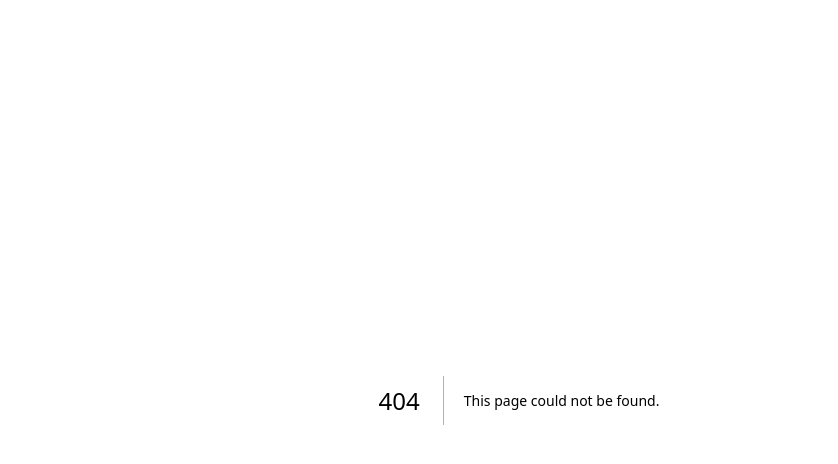
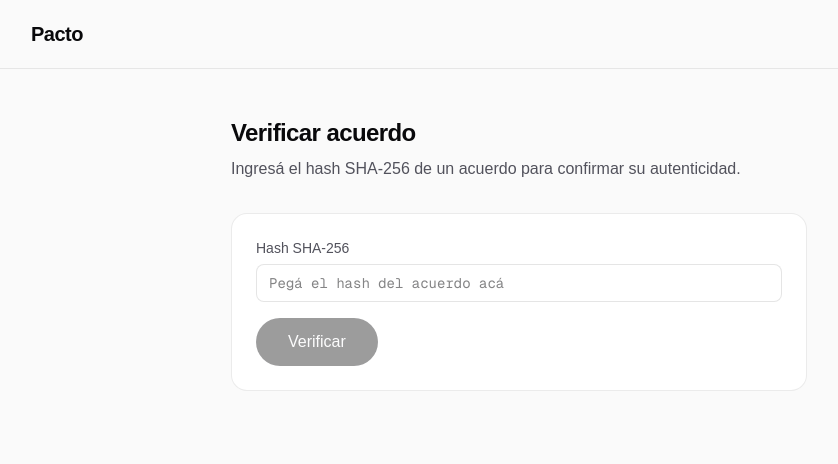
Before and after one commit to mgsen/allgree, a Next.js app: page /verificar in a window 1280 px wide. Before the commit this address had no page. Shown: the top 464 px of the page, without its empty margins (121-959 px from the left). Built offline with nearby package versions, Linux system fonts and the light colour scheme.

Commit message:
feat: página /verificar — verificación de integridad por hash SHA-256

```diff
--- a/src/app/crear/page.tsx
+++ b/src/app/crear/page.tsx
@@ -1,33 +1,9 @@
 "use client";
 
 import { useState } from "react";
+import Link from "next/link";
 import { jsPDF } from "jspdf";
-
-interface Parte {
-  nombre: string;
-  email: string;
-}
-
-interface Firma {
-  nombre: string;
-  fecha: string;
-  hora: string;
-}
-
-interface Acuerdo {
-  id: number;
-  clausulas: string[];
-  partes: {
-    proponente: Parte;
-    aceptante: Parte;
-  };
-  firmas: {
-    proponente: Firma;
-    aceptante: Firma;
-  };
-  hash: string;
-  timestamp: string;
-}
+import type { Acuerdo, Firma } from "@/types/acuerdo";
 
 interface Firmas {
   proponente?: Firma;
@@ -273,10 +249,19 @@ export default function CrearAcuerdo() {
   return (
     <div className="flex flex-1 flex-col bg-zinc-50 dark:bg-black">
       <header className="border-b border-black/[.08] dark:border-white/[.1]">
-        <div className="mx-auto flex max-w-5xl items-center px-6 py-5">
-          <span className="text-xl font-semibold tracking-tight text-zinc-950 dark:text-zinc-50">
+        <div className="mx-auto flex max-w-5xl items-center justify-between px-6 py-5">
+          <Link
+            href="/"
+            className="text-xl font-semibold tracking-tight text-zinc-950 dark:text-zinc-50"
+          >
             Pacto
-          </span>
+          </Link>
+          <Link
+            href="/verificar"
+            className="text-sm font-medium text-zinc-600 hover:text-zinc-950 dark:text-zinc-400 dark:hover:text-zinc-50"
+          >
+            Verificar acuerdo
+          </Link>
         </div>
       </header>
 
--- a/src/app/page.tsx
+++ b/src/app/page.tsx
@@ -1,11 +1,19 @@
+import Link from "next/link";
+
 export default function Home() {
   return (
     <div className="flex flex-1 flex-col bg-zinc-50 dark:bg-black">
       <header className="border-b border-black/[.08] dark:border-white/[.1]">
-        <div className="mx-auto flex max-w-5xl items-center px-6 py-5">
+        <div className="mx-auto flex max-w-5xl items-center justify-between px-6 py-5">
           <span className="text-xl font-semibold tracking-tight text-zinc-950 dark:text-zinc-50">
             Pacto
           </span>
+          <Link
+            href="/verificar"
+            className="text-sm font-medium text-zinc-600 hover:text-zinc-950 dark:text-zinc-400 dark:hover:text-zinc-50"
+          >
+            Verificar acuerdo
+          </Link>
         </div>
       </header>
 
@@ -19,12 +27,12 @@ export default function Home() {
             validez y trazabilidad, sin depender de trámites lentos ni
             costosos.
           </p>
-          <a
-            href="#"
+          <Link
+            href="/crear"
             className="mt-2 flex h-12 items-center justify-center rounded-full bg-zinc-950 px-8 text-base font-medium text-zinc-50 transition-colors hover:bg-zinc-800 dark:bg-zinc-50 dark:text-zinc-950 dark:hover:bg-zinc-200"
           >
             Crear acuerdo
-          </a>
+          </Link>
         </div>
       </main>
     </div>
--- /dev/null
+++ b/src/app/verificar/page.tsx
@@ -0,0 +1,130 @@
+"use client";
+
+import { useState } from "react";
+import Link from "next/link";
+import type { Acuerdo } from "@/types/acuerdo";
+
+type Resultado = "idle" | "encontrado" | "no-encontrado";
+
+function buscarAcuerdoPorHash(hash: string): Acuerdo | null {
+  const hashBuscado = hash.trim().toLowerCase();
+
+  for (let i = 0; i < localStorage.length; i++) {
+    const key = localStorage.key(i);
+    if (!key || !key.startsWith("acuerdo_")) continue;
+
+    const raw = localStorage.getItem(key);
+    if (!raw) continue;
+
+    try {
+      const acuerdo = JSON.parse(raw) as Acuerdo;
+      if (acuerdo.hash?.toLowerCase() === hashBuscado) {
+        return acuerdo;
+      }
+    } catch {
+      continue;
+    }
+  }
+
+  return null;
+}
+
+export default function VerificarAcuerdo() {
+  const [hashInput, setHashInput] = useState("");
+  const [resultado, setResultado] = useState<Resultado>("idle");
+  const [acuerdo, setAcuerdo] = useState<Acuerdo | null>(null);
+
+  function verificar() {
+    if (!hashInput.trim()) return;
+
+    const encontrado = buscarAcuerdoPorHash(hashInput);
+    setAcuerdo(encontrado);
+    setResultado(encontrado ? "encontrado" : "no-encontrado");
+  }
+
+  return (
+    <div className="flex flex-1 flex-col bg-zinc-50 dark:bg-black">
+      <header className="border-b border-black/[.08] dark:border-white/[.1]">
+        <div className="mx-auto flex max-w-5xl items-center px-6 py-5">
+          <Link
+            href="/"
+            className="text-xl font-semibold tracking-tight text-zinc-950 dark:text-zinc-50"
+          >
+            Pacto
+          </Link>
+        </div>
+      </header>
+
+      <main className="flex flex-1 justify-center px-6 py-12">
+        <div className="flex w-full max-w-xl flex-col gap-8">
+          <div className="flex flex-col gap-2">
+            <h1 className="text-2xl font-semibold tracking-tight text-zinc-950 dark:text-zinc-50">
+              Verificar acuerdo
+            </h1>
+            <p className="text-zinc-600 dark:text-zinc-400">
+              Ingresá el hash SHA-256 de un acuerdo para confirmar su
+              autenticidad.
+            </p>
+          </div>
+
+          <section className="flex flex-col gap-4 rounded-2xl border border-black/[.08] bg-white p-6 dark:border-white/[.1] dark:bg-zinc-950">
+            <label className="flex flex-col gap-1.5">
+              <span className="text-sm text-zinc-600 dark:text-zinc-400">
+                Hash SHA-256
+              </span>
+              <input
+                type="text"
+                value={hashInput}
+                onChange={(e) => setHashInput(e.target.value)}
+                onKeyDown={(e) => {
+                  if (e.key === "Enter") verificar();
+                }}
+                placeholder="Pegá el hash del acuerdo acá"
+                className="rounded-lg border border-black/[.1] bg-white px-3 py-2 font-mono text-sm text-zinc-950 outline-none focus:border-zinc-950 dark:border-white/[.15] dark:bg-zinc-900 dark:text-zinc-50 dark:focus:border-zinc-50"
+              />
+            </label>
+
+            <button
+              type="button"
+              disabled={!hashInput.trim()}
+              onClick={verificar}
+              className="flex h-12 items-center justify-center self-start rounded-full bg-zinc-950 px-8 text-base font-medium text-zinc-50 transition-colors hover:bg-zinc-800 disabled:cursor-not-allowed disabled:opacity-40 dark:bg-zinc-50 dark:text-zinc-950 dark:hover:bg-zinc-200"
+            >
+              Verificar
+            </button>
+          </section>
+
+          {resultado === "encontrado" && acuerdo && (
+            <section className="flex flex-col gap-3 rounded-2xl border border-emerald-200 bg-emerald-50 p-6 dark:border-emerald-900 dark:bg-emerald-950">
+              <p className="font-medium text-emerald-700 dark:text-emerald-400">
+                Acuerdo verificado — el documento es auténtico
+              </p>
+              <div className="flex flex-col gap-1 text-sm text-emerald-800 dark:text-emerald-300">
+                <p>
+                  Proponente: {acuerdo.partes.proponente.nombre} (
+                  {acuerdo.partes.proponente.email})
+                </p>
+                <p>
+                  Aceptante: {acuerdo.partes.aceptante.nombre} (
+                  {acuerdo.partes.aceptante.email})
+                </p>
+                <p>
+                  Fecha: {new Date(acuerdo.timestamp).toLocaleString("es-AR")}
+                </p>
+                <p>Cláusulas: {acuerdo.clausulas.length}</p>
+              </div>
+            </section>
+          )}
+
+          {resultado === "no-encontrado" && (
+            <section className="flex flex-col gap-2 rounded-2xl border border-red-200 bg-red-50 p-6 dark:border-red-900 dark:bg-red-950">
+              <p className="font-medium text-red-700 dark:text-red-400">
+                Hash no encontrado — el documento puede haber sido alterado
+              </p>
+            </section>
+          )}
+        </div>
+      </main>
+    </div>
+  );
+}
--- /dev/null
+++ b/src/types/acuerdo.ts
@@ -0,0 +1,25 @@
+export interface Parte {
+  nombre: string;
+  email: string;
+}
+
+export interface Firma {
+  nombre: string;
+  fecha: string;
+  hora: string;
+}
+
+export interface Acuerdo {
+  id: number;
+  clausulas: string[];
+  partes: {
+    proponente: Parte;
+    aceptante: Parte;
+  };
+  firmas: {
+    proponente: Firma;
+    aceptante: Firma;
+  };
+  hash: string;
+  timestamp: string;
+}
```
